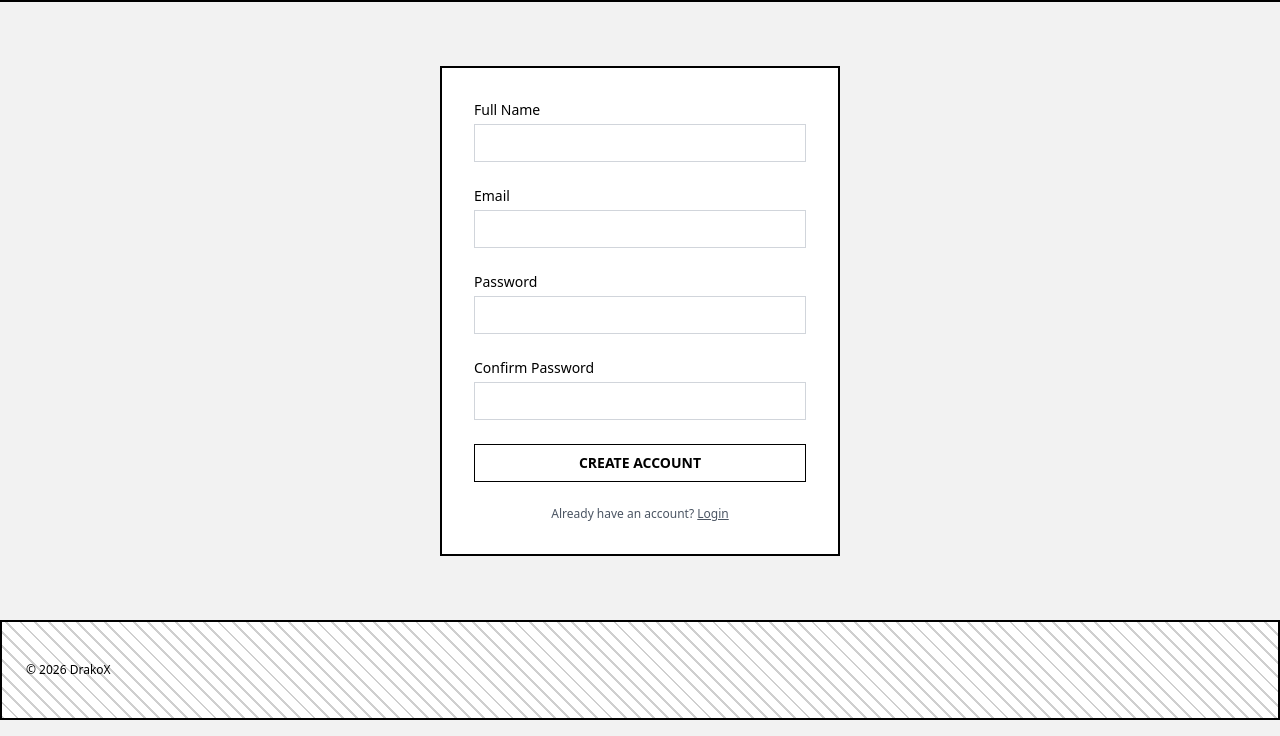
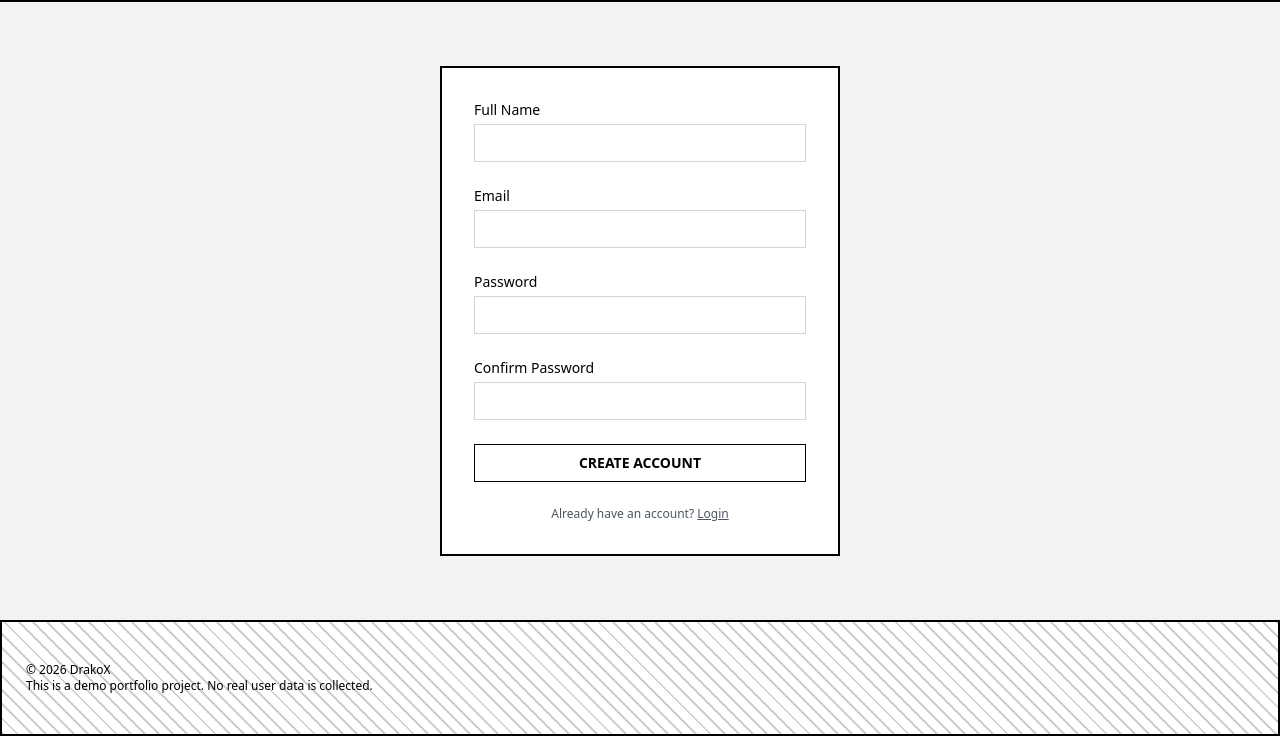
Before and after one commit to the-drako09/DrakoX, a plain HTML site: page register.html in a window 1280 px wide. Shown: the part 227-963 px from the top of the page. Drawn offline with nearby package versions, Linux system fonts and the light colour scheme; files that its build step writes are made by us from their sources.

Commit message:
Update register.html

```diff
--- a/register.html
+++ b/register.html
@@ -70,6 +70,7 @@
   <footer class="slanted py-10 border-2 border-black">
     <div class="max-w-7xl mx-auto px-6 text-xs">
       <p>© 2026 DrakoX</p>
+      <p>This is a demo portfolio project. No real user data is collected.</p>
     </div>
   </footer>
 
```
